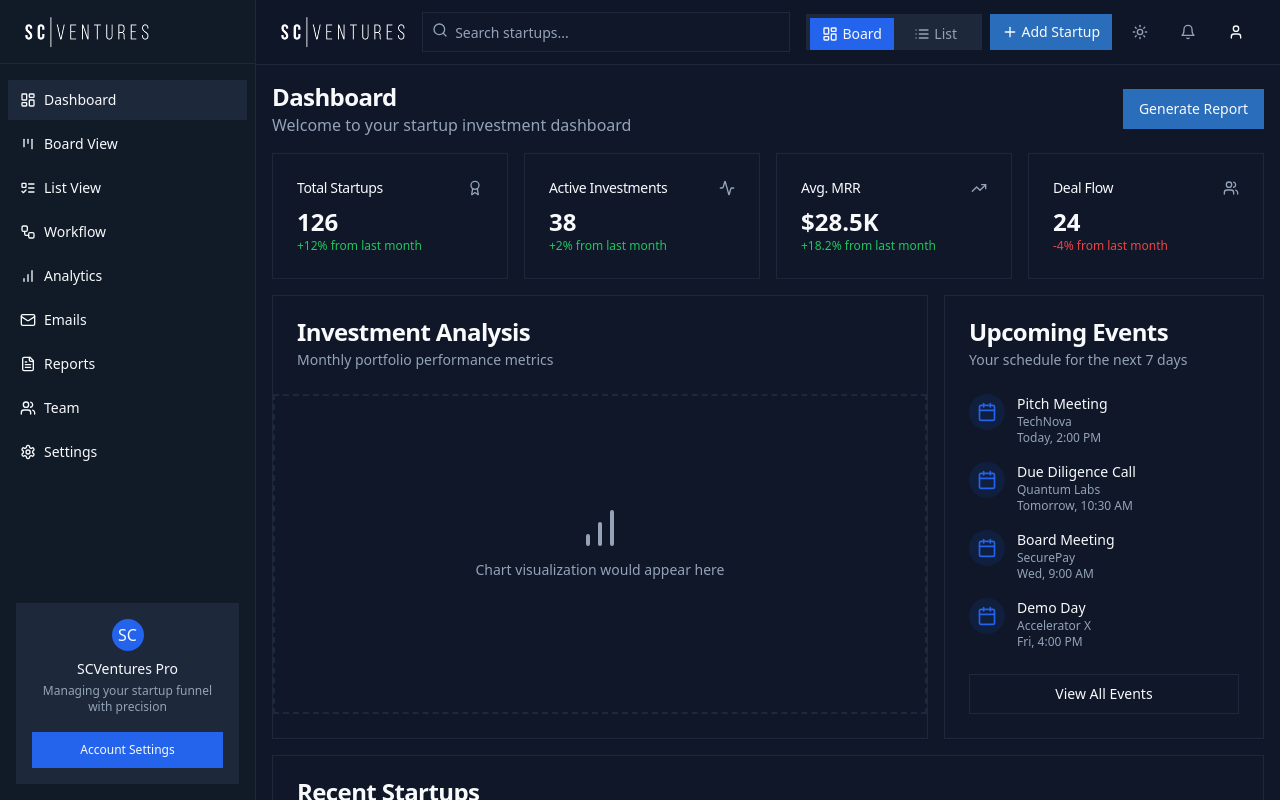
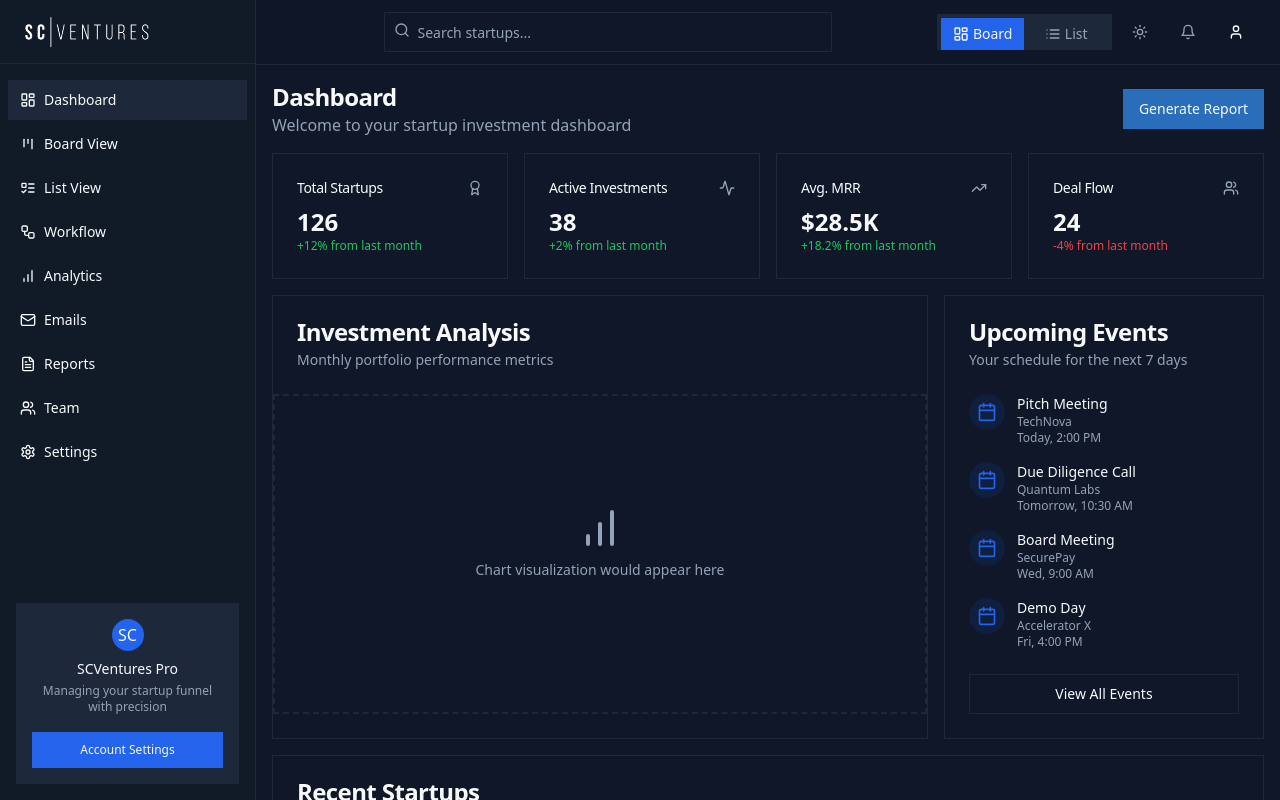
Before and after one commit to Hevertomfischer/startup-funnel-guru, a React (Vite) app: page / in a window 1280 px wide. Built offline with nearby package versions, Linux system fonts and the light colour scheme.

Commit message:
Remove elements from header
Removes the logo, board/list buttons, and add startup button from the header.

```diff
--- a/src/components/Header.tsx
+++ b/src/components/Header.tsx
@@ -1,8 +1,7 @@
-
 import React, { useState, useEffect } from 'react';
 import { Link } from 'react-router-dom';
 import {
-  Search, Plus, Bell, Settings, User, Menu, X, Moon, Sun
+  Search, Bell, Settings, User, Menu, X, Moon, Sun
 } from 'lucide-react';
 import { Button } from '@/components/ui/button';
 import { Input } from '@/components/ui/input';
@@ -57,17 +56,6 @@ const Header: React.FC<HeaderProps> = ({
     setIsDarkMode(!isDarkMode);
   };
 
-  const handleAddNew = () => {
-    if (onAddStartup) {
-      onAddStartup();
-    } else {
-      toast({
-        title: "Creating new startup",
-        description: "Opening startup form",
-      });
-    }
-  };
-
   return (
     <header className="sticky top-0 z-50 w-full border-b bg-background/80 backdrop-blur-md">
       <div className="flex h-16 items-center justify-between px-4 sm:px-6">
@@ -80,19 +68,9 @@ const Header: React.FC<HeaderProps> = ({
           >
             {isMenuOpen ? <X className="h-5 w-5" /> : <Menu className="h-5 w-5" />}
           </Button>
-
-          <Link to="/" className="flex items-center">
-            <img
-              src={isLightMode
-                ? "/lovable-uploads/d882938e-4517-400d-aeac-d32ae1759a49.png"
-                : "/lovable-uploads/52b2437c-f1ce-4662-9136-9d1b36a72734.png"}
-              alt="Logo"
-              className="h-8 w-auto"
-            />
-          </Link>
         </div>
 
-        <div className="hidden md:block flex-1 mx-4 max-w-md">
+        <div className="flex-1 mx-4 max-w-md">
           <form onSubmit={handleSearch} className="relative">
             <Search className="absolute left-2.5 top-2.5 h-4 w-4 text-muted-foreground" />
             <Input
@@ -107,24 +85,6 @@ const Header: React.FC<HeaderProps> = ({
 
         <div className="flex items-center gap-2">
           {children}
-
-          <Button
-            onClick={handleAddNew}
-            size="sm"
-            className="hidden md:flex items-center gap-1 bg-scv-blue hover:bg-scv-blue/90"
-          >
-            <Plus className="h-4 w-4" />
-            <span>Add Startup</span>
-          </Button>
-
-          <Button
-            onClick={handleAddNew}
-            size="icon"
-            className="md:hidden"
-            variant="default"
-          >
-            <Plus className="h-4 w-4" />
-          </Button>
 
           <Button
             onClick={toggleDarkMode}
```
